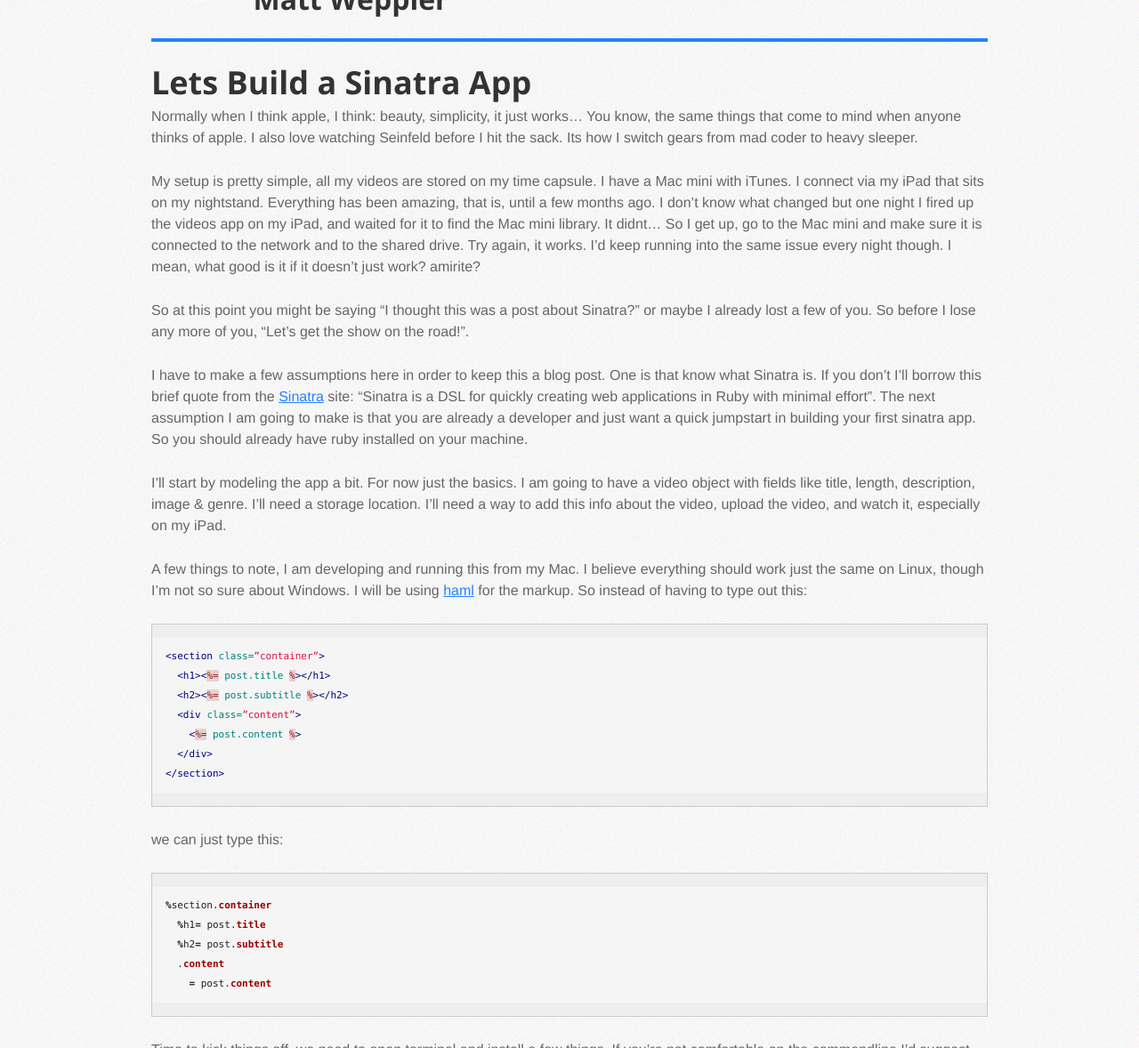
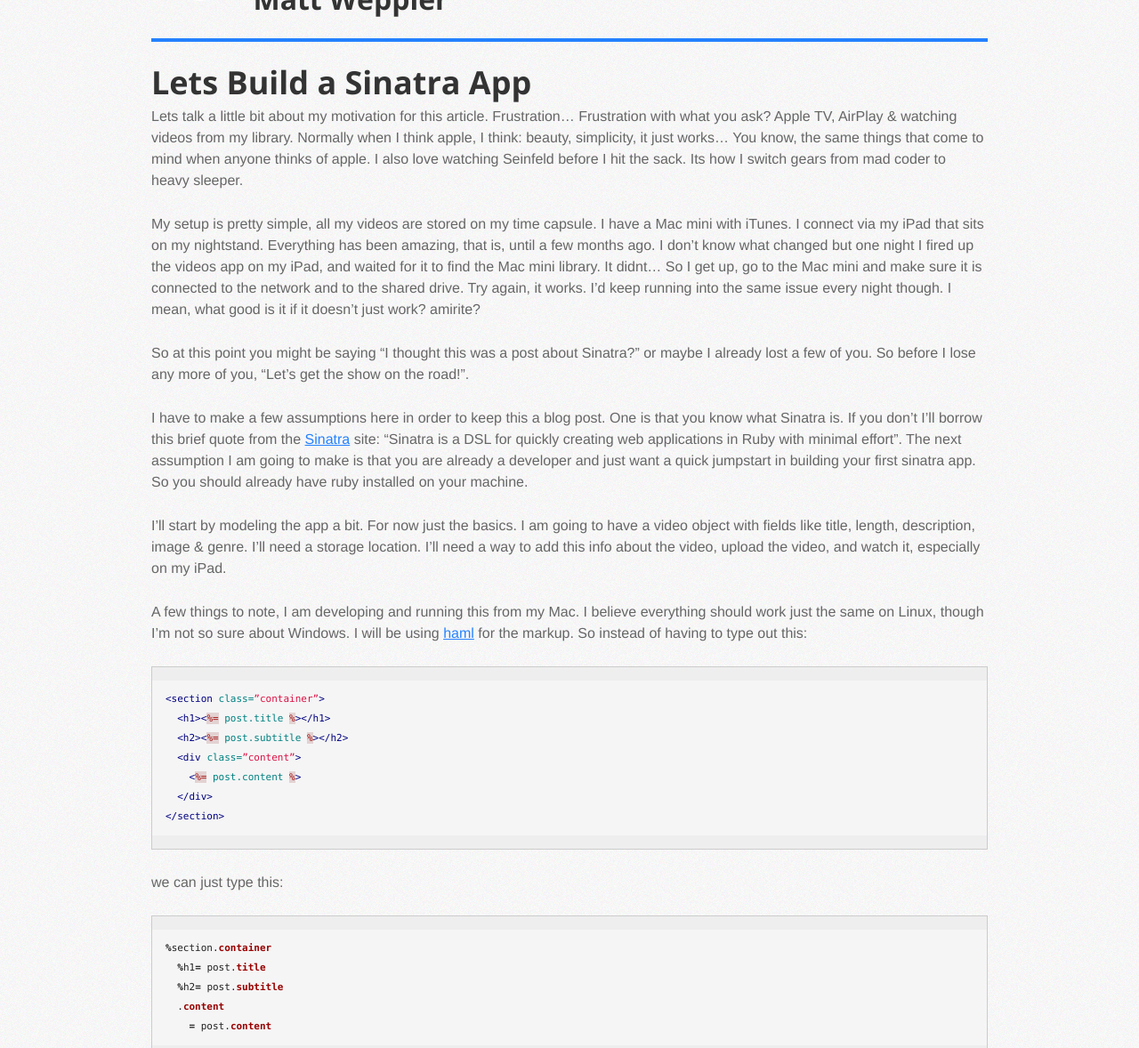
Before and after one commit to mweppler/mweppler.github.com, a Jekyll site: the page built from _posts/2013-07-19-lets-build-a-sinatra-app.md, in a window 1280 px wide and 1400 px high, cut to the strip 222-1400 px from the top of the window. Shown: the whole strip at 89% size. Built offline with Jekyll 4.4.1, drawn with Linux system fonts in a browser that asks for light colours; nearby versions of some CDN libraries; comment, search, counter and statistics services are not loaded; some of the changed text lies outside the part shown.

Commit message:
fixed some typos

```diff
--- a/_posts/2013-07-19-lets-build-a-sinatra-app.md
+++ b/_posts/2013-07-19-lets-build-a-sinatra-app.md
@@ -10,13 +10,13 @@
 
 # Lets Build a Sinatra App
 
-Normally when I think apple, I think: beauty, simplicity, it just works... You know, the same things that come to mind when anyone thinks of apple. I also love watching Seinfeld before I hit the sack. Its how I switch gears from mad coder to heavy sleeper.
+Lets talk a little bit about my motivation for this article. Frustration... Frustration with what you ask? Apple TV, AirPlay & watching videos from my library. Normally when I think apple, I think: beauty, simplicity, it just works... You know, the same things that come to mind when anyone thinks of apple. I also love watching Seinfeld before I hit the sack. Its how I switch gears from mad coder to heavy sleeper.
 
 My setup is pretty simple, all my videos are stored on my time capsule. I have a Mac mini with iTunes. I connect via my iPad that sits on my nightstand. Everything has been amazing, that is, until a few months ago. I don’t know what changed but one night I fired up the videos app on my iPad, and waited for it to find the Mac mini library. It didnt... So I get up, go to the Mac mini and make sure it is connected to the network and to the shared drive. Try again, it works. I’d keep running into the same issue every night though. I mean, what good is it if it doesn’t just work? amirite?
 
 So at this point you  might be saying “I thought this was a post about Sinatra?” or maybe I already lost a few of you. So before I lose any more of you, "Let's get the show on the road!".
 
-I have to make a few assumptions here in order to keep this a blog post. One is that know what Sinatra is. If you don't I'll borrow this brief quote from the <a href="http://sinatrarb.com" target="_blank" title="Sinatra Site">Sinatra</a> site: "Sinatra is a DSL for quickly creating web applications in Ruby with minimal effort". The next assumption I am going to make is that you are already a developer and just want a quick jumpstart in building your first sinatra app. So you should already have ruby installed on your machine.
+I have to make a few assumptions here in order to keep this a blog post. One is that you know what Sinatra is. If you don't I'll borrow this brief quote from the <a href="http://sinatrarb.com" target="_blank" title="Sinatra Site">Sinatra</a> site: "Sinatra is a DSL for quickly creating web applications in Ruby with minimal effort". The next assumption I am going to make is that you are already a developer and just want a quick jumpstart in building your first sinatra app. So you should already have ruby installed on your machine.
 
 I'll start by modeling the app a bit. For now just the basics. I am going to have a video object with fields like title, length, description, image & genre. I'll need a storage location. I’ll need a way to add this info about the video, upload the video, and watch it, especially on my iPad.
 
```
Also changed, not shown: other parts of _posts/2013-07-19-lets-build-a-sinatra-app.md (+5 -5 lines).
